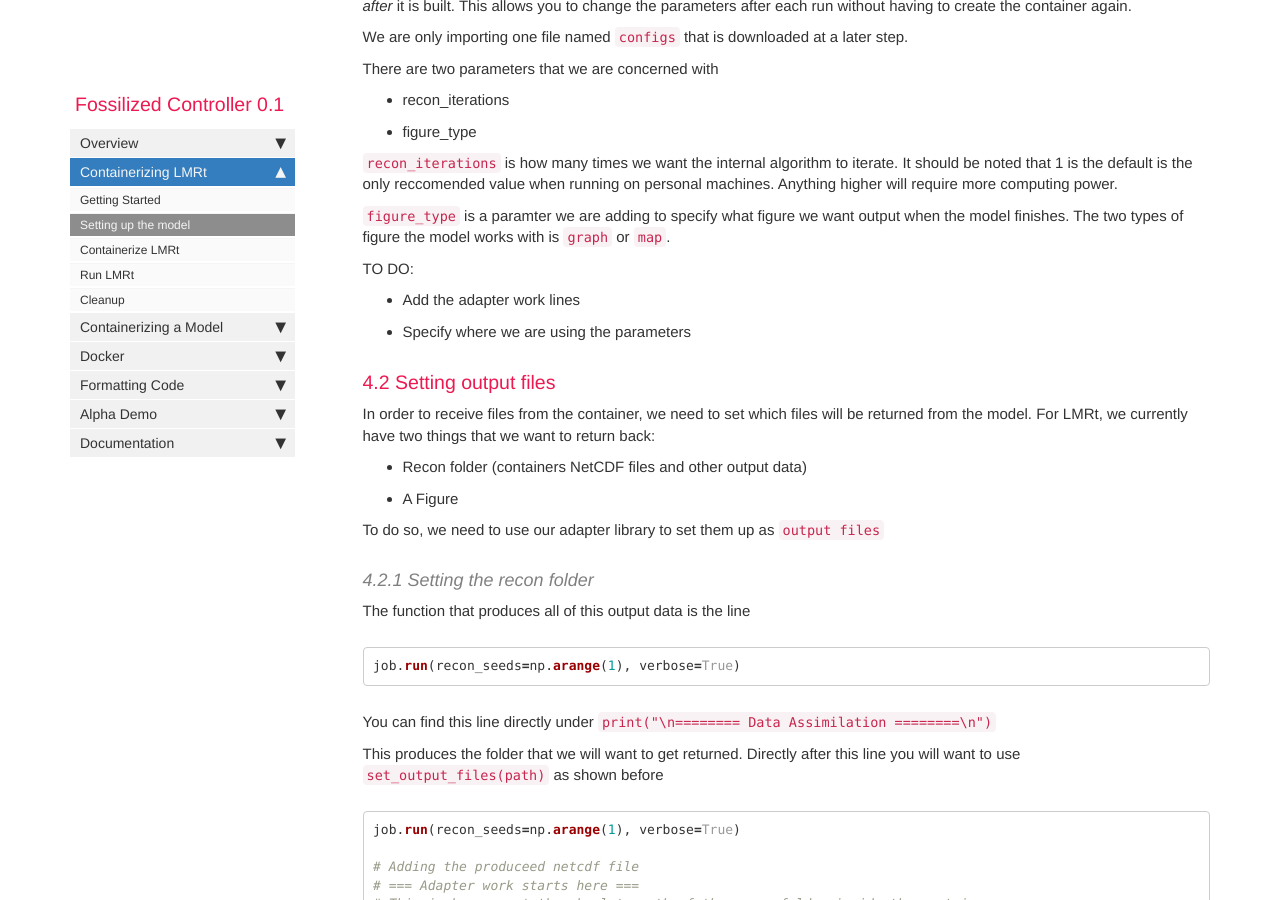
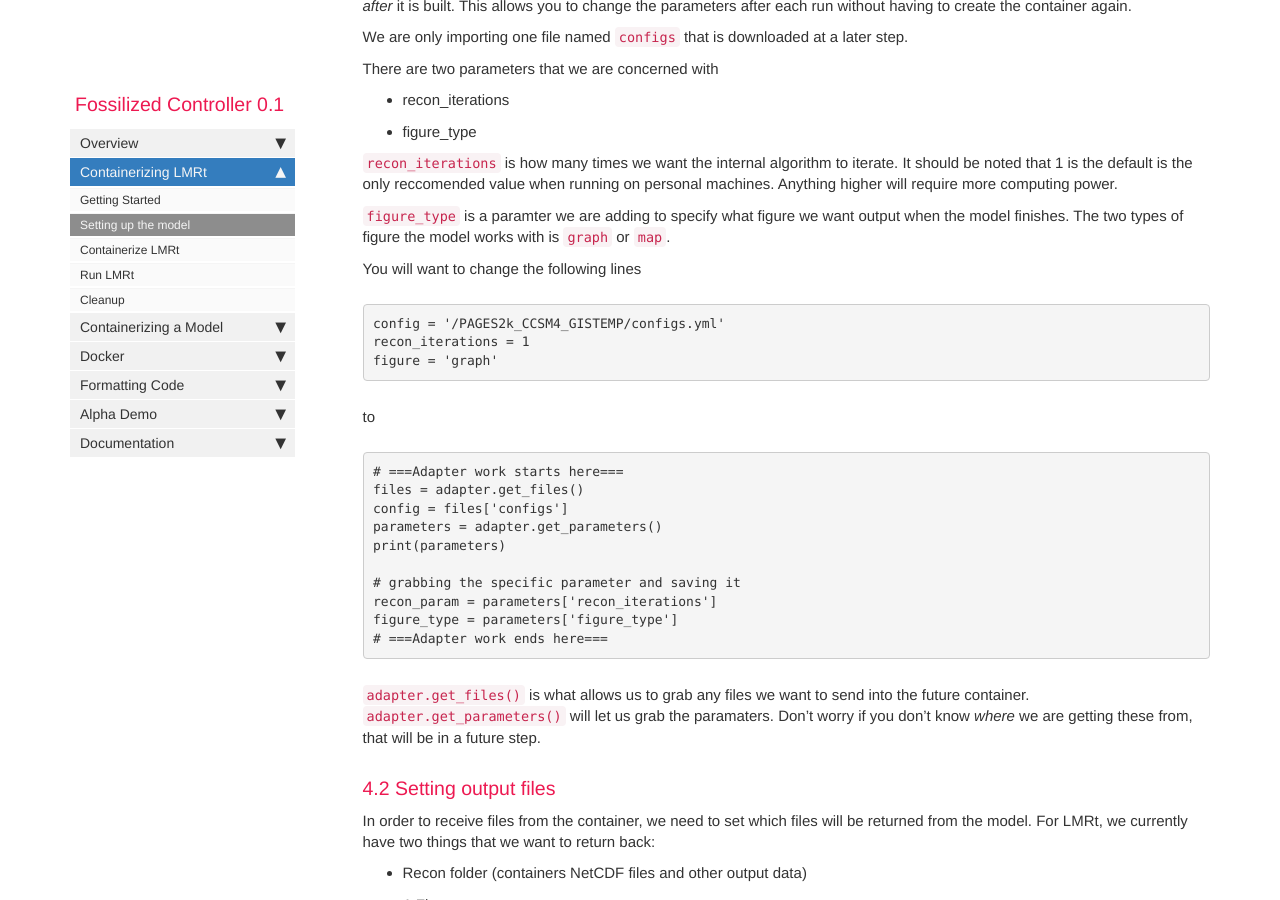
Before and after one commit to FossilizedContainers/fossilized-controller, a Jekyll site: the page built from docs/pages/LMRt_example/modifying_main.md, in a window 1280 px wide and 900 px high, scrolled down 2744 px. Built offline with Jekyll 4.4.1, drawn with Linux system fonts in a browser that asks for light colours; comment, search, counter and statistics services are not loaded.

Commit message:
updated LMRt instructions

````diff
--- a/LMRt-example/main.py
+++ b/LMRt-example/main.py
@@ -8,7 +8,7 @@ import xarray as xr
 # preprocessing
 print("\n======== Preprocessing ========\n")
 
-config = '/PAGES2k_CCSM4_GISTEMP/configs.yml'
+config = 'configs.yml'
 recon_iterations = 1
 figure = 'graph'
 
--- a/docs/pages/LMRt_example/modifying_main.md
+++ b/docs/pages/LMRt_example/modifying_main.md
@@ -113,9 +113,30 @@ There are two parameters that we are concerned with
 
 `figure_type` is a paramter we are adding to specify what figure we want output when the model finishes. The two types of figure the model works with is `graph` or `map`.
 
-TO DO:
-* Add the adapter work lines
-* Specify where we are using the parameters
+You will want to change the following lines
+```python3
+config = '/PAGES2k_CCSM4_GISTEMP/configs.yml'
+recon_iterations = 1
+figure = 'graph'
+```
+
+to
+
+```python3
+# ===Adapter work starts here===
+files = adapter.get_files()
+config = files['configs']
+parameters = adapter.get_parameters()
+print(parameters)
+
+# grabbing the specific parameter and saving it
+recon_param = parameters['recon_iterations']
+figure_type = parameters['figure_type']
+# ===Adapter work ends here===
+```
+
+`adapter.get_files()` is what allows us to grab any files we want to send into the future container.
+`adapter.get_parameters()` will let us grab the paramaters. Don't worry if you don't know *where* we are getting these from, that will be in a future step.
 
 ### 4.2 Setting output files
 In order to receive files from the container, we need to set which files will be returned from the model. For LMRt, we currently have two things that we want to return back:
````
